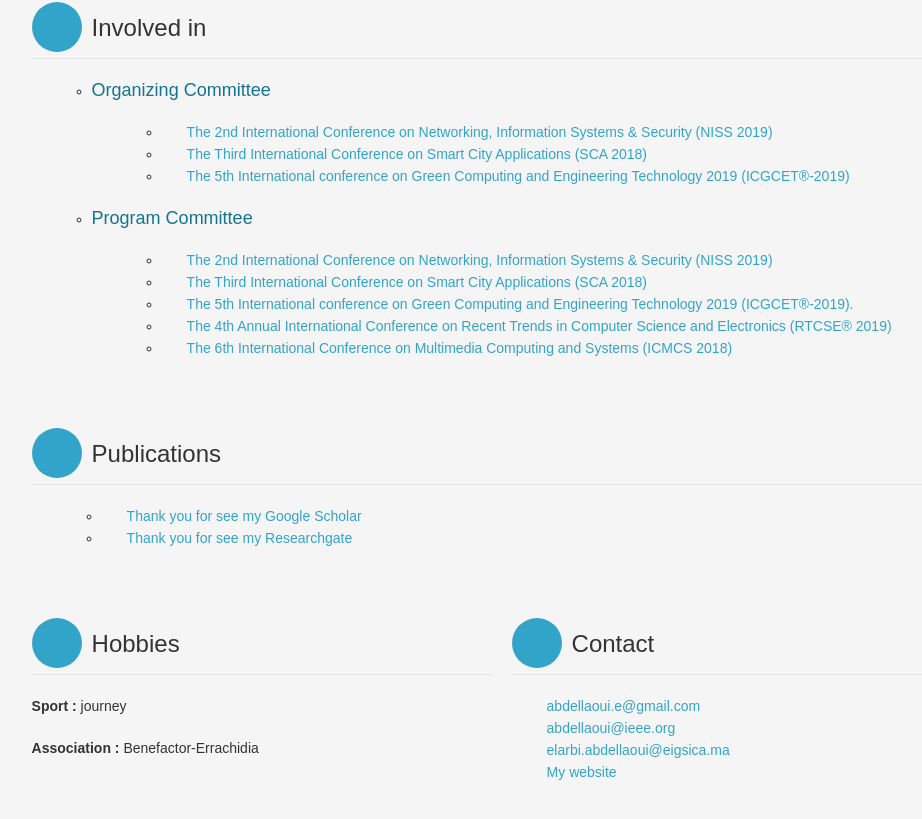
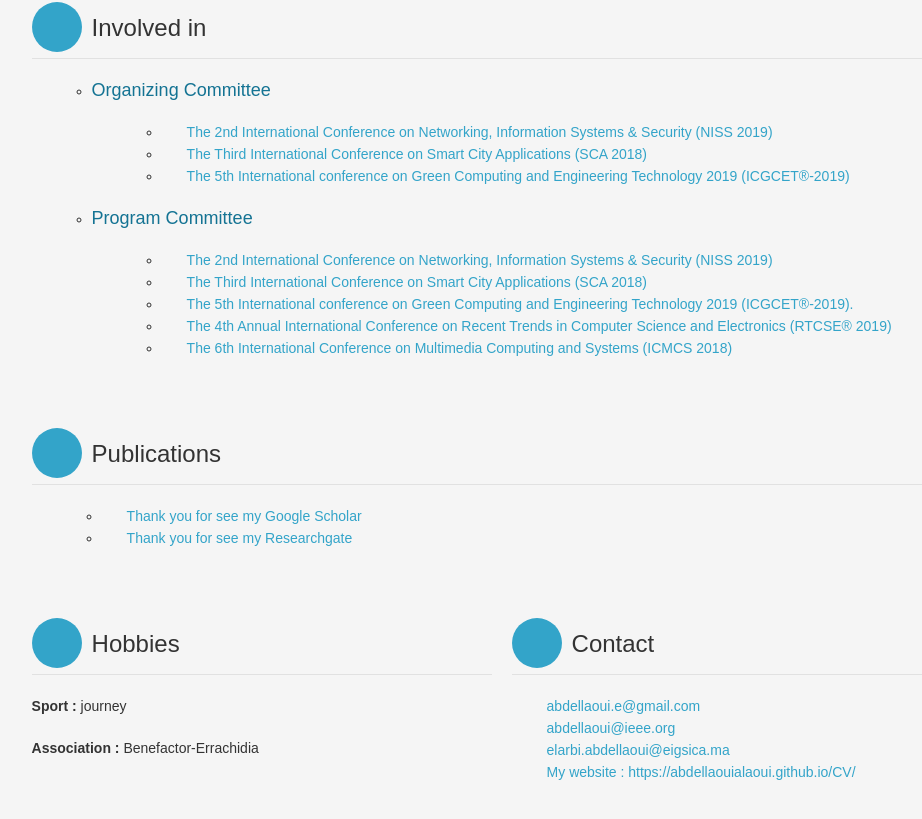
Before and after one commit to abdellaouialaoui/CV, a plain HTML site: page index.html in a window 1280 px wide. Shown: the part 658-1477 px from the top of the page, without its empty margins (138-1060 px from the left). Drawn offline with Linux system fonts and the light colour scheme; a web font is replaced by a local one.

Commit message:
Update index.html

```diff
--- a/index.html
+++ b/index.html
@@ -133,7 +133,7 @@
 					<li class="mail"><a href="mailto:mon.adresse@email.fr">abdellaoui.e@gmail.com</a></li>
 					<li class="mail"><a href="mailto:mon.adresse@email.fr">abdellaoui@ieee.org</a></li>
 					<li class="mail"><a href="mailto:mon.adresse@email.fr">elarbi.abdellaoui@eigsica.ma</a></li>
-					<li class="site"><a href="https://abdellaouialaoui.github.io/CV/">My website</a></li>
+					<li class="site"><a href="https://abdellaouialaoui.github.io/CV/">My website : https://abdellaouialaoui.github.io/CV/</a></li>
 				</ul>
 			</div>
 	</section>
```
